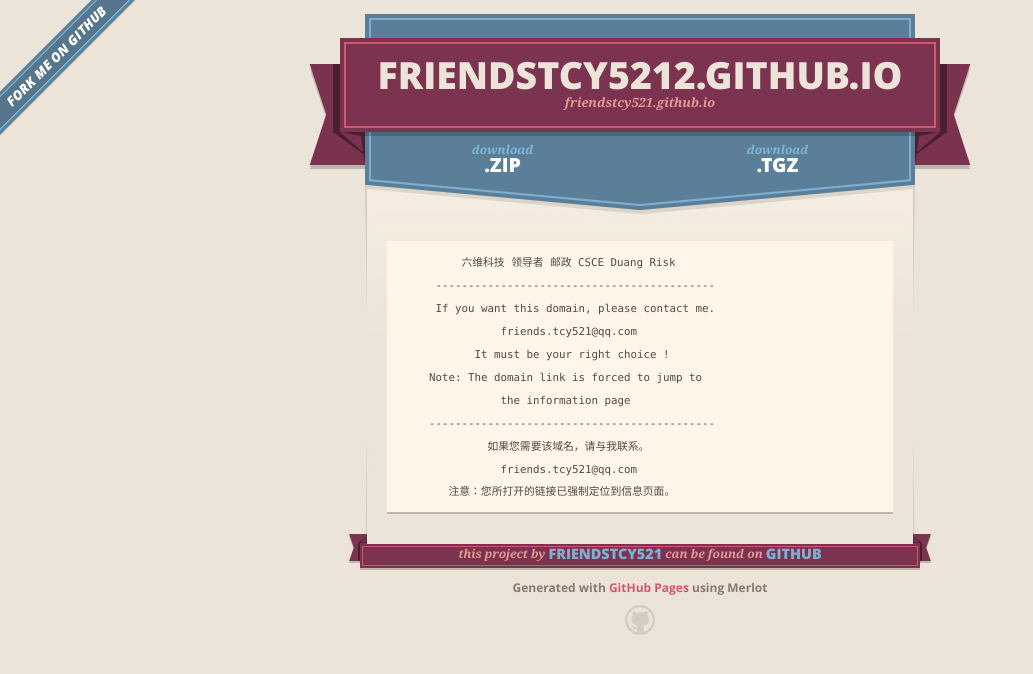
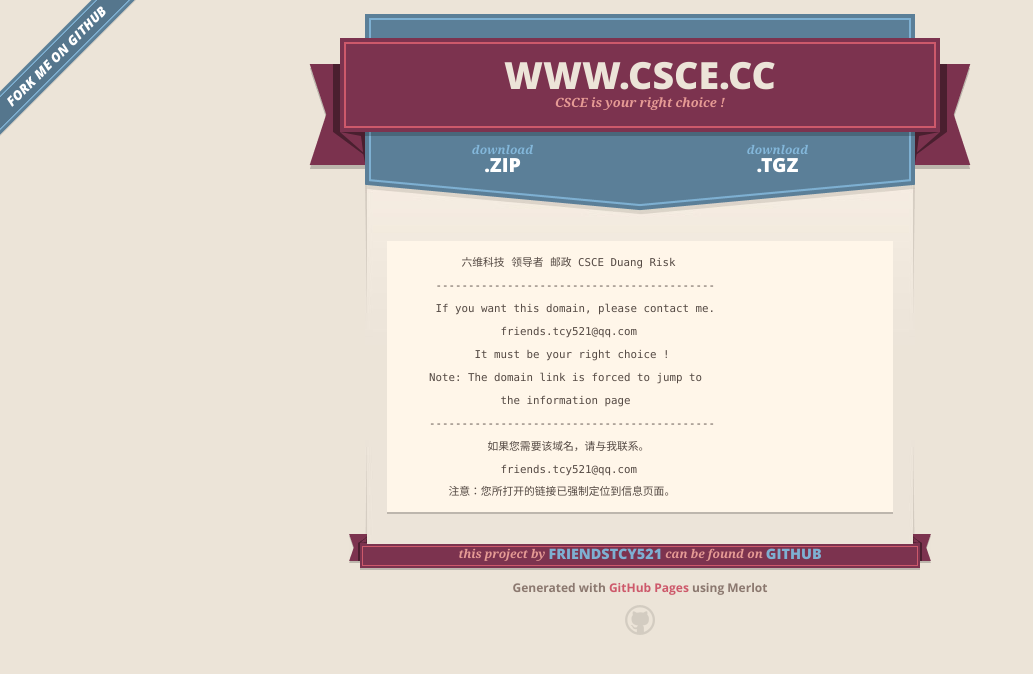
Before and after one commit to friendstcy521/friendstcy5212.github.io, a plain HTML site: page index.html in a window 1280 px wide. Shown: the whole page, without its empty margins (0-1033 px from the left). Drawn offline with nearby package versions, Linux system fonts and the light colour scheme.

Commit message:
Create gh-pages branch via GitHub

```diff
--- a/index.html
+++ b/index.html
@@ -17,7 +17,7 @@
         $('#main_content').headsmart()
       })
     </script>
-    <title>Friendstcy5212.GitHub.io by friendstcy521</title>
+    <title>www.csce.cc by friendstcy521</title>
   </head>
 
   <body>
@@ -27,8 +27,8 @@
       <header>
         <span class="ribbon-outer">
           <span class="ribbon-inner">
-            <h1>Friendstcy5212.GitHub.io</h1>
-            <h2>friendstcy521.github.io</h2>
+            <h1>www.csce.cc</h1>
+            <h2>CSCE is your right choice !</h2>
           </span>
           <span class="left-tail"></span>
           <span class="right-tail"></span>
--- a/params.json
+++ b/params.json
@@ -1 +1 @@
-{"name":"Friendstcy5212.GitHub.io","tagline":"friendstcy521.github.io","body":"              六维科技 领导者 邮政 CSCE Duang Risk\r\n          ------------------------------------------- \r\n          If you want this domain, please contact me.\r\n                    friends.tcy521@qq.com\r\n                It must be your right choice !\r\n         Note: The domain link is forced to jump to \r\n                    the information page\r\n         --------------------------------------------\r\n                  如果您需要该域名，请与我联系。\r\n                    friends.tcy521@qq.com\r\n            注意：您所打开的链接已强制定位到信息页面。\r\n","google":"","note":"Don't delete this file! It's used internally to help with page regeneration."}
+{"name":"www.csce.cc","tagline":"CSCE is your right choice !","body":"              六维科技 领导者 邮政 CSCE Duang Risk\r\n          ------------------------------------------- \r\n          If you want this domain, please contact me.\r\n                    friends.tcy521@qq.com\r\n                It must be your right choice !\r\n         Note: The domain link is forced to jump to \r\n                    the information page\r\n         --------------------------------------------\r\n                  如果您需要该域名，请与我联系。\r\n                    friends.tcy521@qq.com\r\n            注意：您所打开的链接已强制定位到信息页面。\r\n","google":"","note":"Don't delete this file! It's used internally to help with page regeneration."}
```
